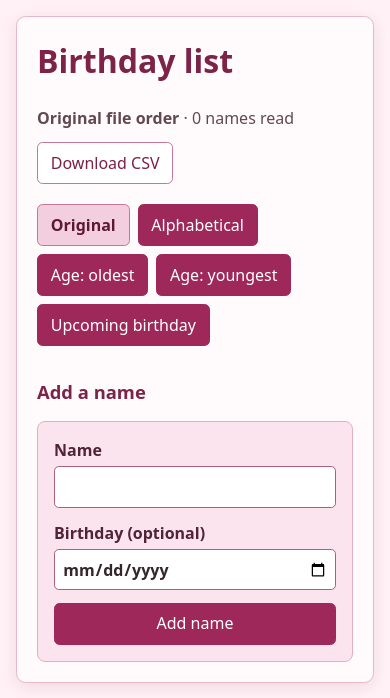
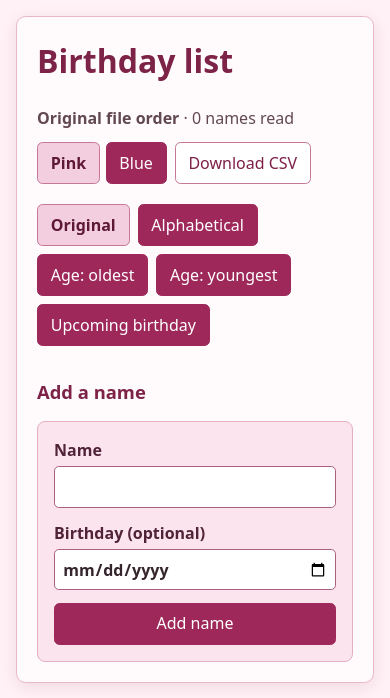
Before and after one commit to wrightstrategy/birthday_app, a Flask app: page / in a window 390 px wide. Shown: the top 698 px of the page. Run offline with Flask 3, Linux system fonts and the light colour scheme.

Commit message:
Add a user-selectable pink or blue color theme
The page palette was hard-coded pink. Every color literal in the template
now resolves through role-named CSS custom properties on :root, with a
[data-theme="blue"] block overriding them. The pink values are unchanged,
so the default view renders exactly as before; the blue ramp mirrors it at
matching lightness so contrast and hierarchy carry over. Error colors stay
red under both themes — they signal failure, not accent.

Selection is server-side and cookie-persisted, following the existing
get_sort_mode / redirect-preserving-sort pattern: get_theme() normalizes an
unknown or missing value to pink, and POST /theme sets a one-year cookie
before redirecting back to the active view. A query parameter was the other
option, but it would have to be threaded through every sort link and form
action the way sort already is, for a preference that isn't worth sharing
in a URL.

The picker sits beside Download CSV and reuses the sort-button styling. No
JavaScript — the app stays fully server-rendered.

Implementation dispatched to Codex (gpt-5.6-sol) per the Ordinary-tier
cross-family rule; diff reviewed and verified here.

Co-Authored-By: Claude Opus 5 (1M context) <noreply@anthropic.com>

```diff
--- a/app.py
+++ b/app.py
@@ -23,6 +23,8 @@ SORT_LABELS = {
     "age_desc": "Age (youngest first)",
     "upcoming": "Upcoming birthdays (next first)",
 }
+
+THEMES = {"pink": "Pink", "blue": "Blue"}
 
 
 def read_names(path: str | os.PathLike[str]) -> list[str]:
@@ -258,6 +260,11 @@ def get_sort_mode(value: str | None) -> str:
     return value if value in SORT_LABELS else "original"
 
 
+def get_theme(value: str | None) -> str:
+    """Normalize an unsupported or missing theme to pink."""
+    return value if value in THEMES else "pink"
+
+
 @app.route("/")
 def index():
     """Display people in original, alphabetical, age, or calendar order."""
@@ -286,9 +293,29 @@ def index():
         error=error,
         order_label=SORT_LABELS[sort_mode],
         sort_mode=sort_mode,
+        theme=get_theme(request.cookies.get("theme")),
+        themes=THEMES,
         unknown_count=unknown_count,
         selected_name=selected_name,
     )
+
+
+@app.post("/theme")
+def theme():
+    """Persist a color theme, then redirect to the active view."""
+    sort_mode = get_sort_mode(request.args.get("sort"))
+    selected_theme = get_theme(request.form.get("theme"))
+
+    redirect_args = {"sort": sort_mode} if sort_mode != "original" else {}
+    response = redirect(url_for("index", **redirect_args))
+    response.set_cookie(
+        "theme",
+        selected_theme,
+        max_age=365 * 24 * 60 * 60,
+        samesite="Lax",
+        httponly=False,
+    )
+    return response
 
 
 @app.post("/birthday")
--- a/templates/index.html
+++ b/templates/index.html
@@ -1,31 +1,76 @@
 <!doctype html>
-<html lang="en">
+<html lang="en" data-theme="{{ theme }}">
 <head>
   <meta charset="utf-8">
   <meta name="viewport" content="width=device-width, initial-scale=1">
   <title>Birthday list</title>
   <style>
+    :root {
+      --page-bg: #fff1f5;
+      --surface: #fffafb;
+      --surface-border: #e8b8c8;
+      --heading: #7d2348;
+      --body-text: #35252c;
+      --muted-text: #624852;
+      --detail-text: #684b57;
+      --label-text: #512337;
+      --accent: #9d2859;
+      --accent-strong: #7d1f47;
+      --accent-soft: #f8d5e2;
+      --accent-active: #f3cede;
+      --accent-border: #c67798;
+      --accent-active-text: #5d1835;
+      --on-accent: #fff;
+      --field-bg: #fff;
+      --field-border: #a9607d;
+      --form-bg: #fbe4ed;
+      --form-border: #e5afc2;
+      --shadow: rgb(99 29 56 / 10%);
+      --error-bg: #fff0f0;
+      --error-border: #ad273f;
+      --error-text: #7a172a;
+    }
+    [data-theme="blue"] {
+      --page-bg: #f1f7ff;
+      --surface: #fafcff;
+      --surface-border: #b8cfe8;
+      --heading: #234f7d;
+      --body-text: #252e35;
+      --muted-text: #485562;
+      --detail-text: #4b5968;
+      --label-text: #233a51;
+      --accent: #28659d;
+      --accent-strong: #1f527d;
+      --accent-soft: #d5e6f8;
+      --accent-active: #cedff3;
+      --accent-border: #769ec6;
+      --accent-active-text: #183b5d;
+      --field-border: #6085a9;
+      --form-bg: #e4effb;
+      --form-border: #afc9e5;
+      --shadow: rgb(29 64 99 / 10%);
+    }
     * { box-sizing: border-box; }
     body {
-      background: #fff1f5;
-      color: #35252c;
+      background: var(--page-bg);
+      color: var(--body-text);
       font-family: system-ui, sans-serif;
       line-height: 1.5;
       margin: 0;
     }
     main {
-      background: #fffafb;
-      border: 1px solid #e8b8c8;
+      background: var(--surface);
+      border: 1px solid var(--surface-border);
       border-radius: 0.6rem;
-      box-shadow: 0 0.25rem 1rem rgb(99 29 56 / 10%);
+      box-shadow: 0 0.25rem 1rem var(--shadow);
       margin: 3rem auto;
       max-width: 40rem;
       padding: 2rem;
     }
-    h1, h2 { color: #7d2348; }
+    h1, h2 { color: var(--heading); }
     h1 { margin-top: 0; }
     h2 { font-size: 1.15rem; margin-top: 2rem; }
-    .summary, .note { color: #624852; }
+    .summary, .note { color: var(--muted-text); }
     .summary-row {
       align-items: center;
       display: flex;
@@ -34,10 +79,16 @@
       justify-content: space-between;
     }
     .summary-row .summary { margin: 0; }
+    .summary-actions {
+      align-items: center;
+      display: flex;
+      flex-wrap: wrap;
+      gap: 0.5rem;
+    }
     .error {
-      background: #fff0f0;
-      border-left: 0.25rem solid #ad273f;
-      color: #7a172a;
+      background: var(--error-bg);
+      border-left: 0.25rem solid var(--error-border);
+      color: var(--error-text);
       padding: 0.75rem 1rem;
     }
     .sorts {
@@ -47,31 +98,31 @@
       margin: 1.25rem 0;
     }
     .button, button {
-      background: #9d2859;
-      border: 1px solid #9d2859;
+      background: var(--accent);
+      border: 1px solid var(--accent);
       border-radius: 0.35rem;
-      color: #fff;
+      color: var(--on-accent);
       display: inline-block;
       font: inherit;
       padding: 0.5rem 0.8rem;
       text-decoration: none;
     }
-    .button:hover, button:hover { background: #7d1f47; }
+    .button:hover, button:hover { background: var(--accent-strong); }
     .button.active {
-      background: #f3cede;
-      border-color: #c67798;
-      color: #5d1835;
+      background: var(--accent-active);
+      border-color: var(--accent-border);
+      color: var(--accent-active-text);
       font-weight: 700;
     }
     .button.secondary {
-      background: #fff;
-      border-color: #c67798;
-      color: #7d1f47;
+      background: var(--field-bg);
+      border-color: var(--accent-border);
+      color: var(--accent-strong);
     }
     .button.secondary:hover {
-      background: #f8d5e2;
-      border-color: #9d2859;
-      color: #5d1835;
+      background: var(--accent-soft);
+      border-color: var(--accent);
+      color: var(--accent-active-text);
     }
     ol { padding-left: 1.75rem; }
     li { padding: 0.35rem 0; }
@@ -82,7 +133,7 @@
       grid-template-columns: minmax(0, 1fr) minmax(9rem, auto) 3rem 4.5rem;
     }
     .person-header {
-      color: #7d2348;
+      color: var(--heading);
       font-size: 0.85rem;
       font-weight: 700;
       margin-left: 1.75rem;
@@ -93,26 +144,35 @@
     .actions {
       justify-self: end;
     }
-    time, .unknown { color: #684b57; }
+    time, .unknown { color: var(--detail-text); }
     form {
       align-items: end;
-      background: #fbe4ed;
-      border: 1px solid #e5afc2;
+      background: var(--form-bg);
+      border: 1px solid var(--form-border);
       border-radius: 0.5rem;
       display: grid;
       gap: 0.8rem;
       grid-template-columns: 1fr 1fr auto;
       padding: 1rem;
     }
-    form.delete-form {
+    form.delete-form, form.theme-form {
       align-items: stretch;
       background: none;
       border: none;
-      display: block;
       margin: 0;
       padding: 0;
     }
-    label { color: #512337; font-weight: 650; }
+    form.delete-form { display: block; }
+    form.theme-form {
+      align-items: center;
+      display: flex;
+      gap: 0.35rem;
+    }
+    form.theme-form button {
+      height: auto;
+      line-height: inherit;
+    }
+    label { color: var(--label-text); font-weight: 650; }
     /* A fixed height, not min-height: input[type=date] is intrinsically taller
        than select, and any divergence misaligns the labels above them. */
     select, input, form button {
@@ -120,10 +180,10 @@
       line-height: 1.2;
     }
     select, input {
-      background: #fff;
-      border: 1px solid #a9607d;
+      background: var(--field-bg);
+      border: 1px solid var(--field-border);
       border-radius: 0.3rem;
-      color: #35252c;
+      color: var(--body-text);
       display: block;
       font: inherit;
       margin-top: 0.25rem;
@@ -131,9 +191,9 @@
       width: 100%;
     }
     button.delete {
-      background: #fff;
-      border: 1px solid #c67798;
-      color: #7d1f47;
+      background: var(--field-bg);
+      border: 1px solid var(--accent-border);
+      color: var(--accent-strong);
       font-size: 0.85rem;
       height: auto;
       line-height: 1.2;
@@ -141,9 +201,9 @@
       width: auto;
     }
     button.delete:hover {
-      background: #f8d5e2;
-      border-color: #ad273f;
-      color: #7a172a;
+      background: var(--accent-soft);
+      border-color: var(--error-border);
+      color: var(--error-text);
     }
     @media (max-width: 34rem) {
       main { margin: 1rem; padding: 1.25rem; }
@@ -151,8 +211,8 @@
         gap: 0.5rem;
         grid-template-columns: minmax(0, 1fr) minmax(7.5rem, 1.5fr) 2.5rem 4rem;
       }
-      form:not(.delete-form) { grid-template-columns: 1fr; }
-      form:not(.delete-form) button { width: 100%; }
+      form:not(.delete-form):not(.theme-form) { grid-template-columns: 1fr; }
+      form:not(.delete-form):not(.theme-form) button { width: 100%; }
     }
   </style>
 </head>
@@ -164,7 +224,25 @@
         <strong>{{ order_label }}</strong> &middot;
         {{ people|length }} {{ "name" if people|length == 1 else "names" }} read
       </p>
-      <a class="button secondary" href="/download">Download CSV</a>
+      <div class="summary-actions">
+        <form
+          class="theme-form"
+          method="post"
+          action="/theme{% if sort_mode != 'original' %}?sort={{ sort_mode }}{% endif %}"
+          aria-label="Color theme"
+        >
+          {% for value, label in themes.items() %}
+            <button
+              type="submit"
+              class="button{% if theme == value %} active{% endif %}"
+              name="theme"
+              value="{{ value }}"
+              aria-pressed="{{ 'true' if theme == value else 'false' }}"
+            >{{ label }}</button>
+          {% endfor %}
+        </form>
+        <a class="button secondary" href="/download">Download CSV</a>
+      </div>
     </div>
 
     <nav class="sorts" aria-label="Sort birthdays">
```
Also changed, not shown: test_app.py (+41 -0 lines), README.md.
